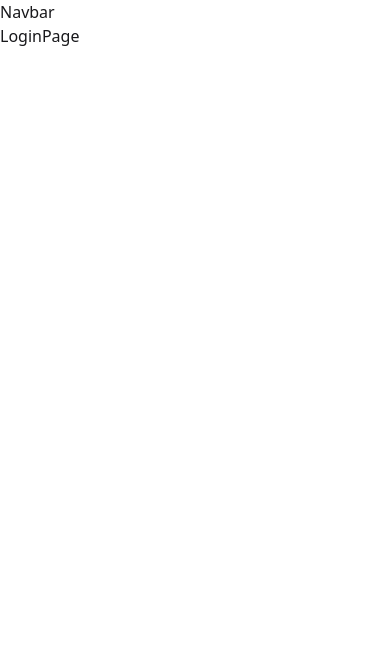
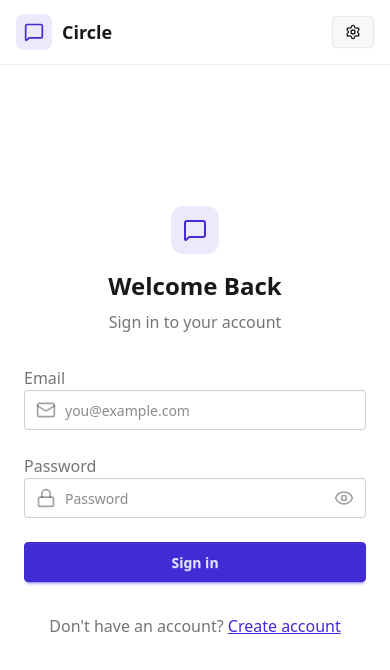
Before and after one commit to vedant-rmgd/Circle-real-time-chat-app-, a React app in the folder frontend/: page /login in a window 390 px wide. Shown: the top 670 px of the page. Built offline with nearby package versions, Linux system fonts and the light colour scheme; no server answers; the HTML template or start-up script is replaced by a standard one.

Commit message:
created a navbar, login page, logout functionallity and fixed some bugs related styling

```diff
--- a/frontend/src/App.jsx
+++ b/frontend/src/App.jsx
@@ -19,8 +19,6 @@
     useEffect(() => {
         dispatch(checkAuth());
     }, []);
-
-    console.log("Auth User in app.jsx : ", authUser);
 
     if (isCheckingAuth && !authUser) {
         return (
--- a/frontend/src/components/Navbar.jsx
+++ b/frontend/src/components/Navbar.jsx
@@ -1,8 +1,54 @@
-import React from 'react'
+import {Link} from "react-router-dom"
+import { LogOut, MessageSquare, Settings, User } from "lucide-react";
+import { useSelector, useDispatch } from "react-redux";
+import { logout } from "../features/authSlice.js";
 
 function Navbar() {
+  const authUser = useSelector((state) => state.auth.authUser);
+  const dispatch = useDispatch()
+
   return (
-    <div>Navbar</div>
+    <header className="bg-base-100 border-b border-base-300 fixed w-full top-0 z-40
+    backdrop-blur-lg">
+      <div className="container mx-auto px-4 h-16">
+        <div className="flex items-center justify-between h-full">
+
+          <div className="flex items-center gap-8">
+            <Link to="/" className="flex items-center gap-2.5 hover:opacity-80 transition-all">
+              <div className="size-9 rounded-lg bg-primary/10 flex items-center justify-center">
+                <MessageSquare className="w-5 h-5 text-primary" />
+              </div>
+              <h1 className="text-lg font-bold">Circle</h1>
+            </Link>
+          </div>
+
+          <div className="flex items-center gap-2">
+            <Link
+              to={"/settings"}
+              className={`btn btn-sm gap-2 transition-colors`}
+            >
+              <Settings className="w-4 h-4" />
+              <span className="hidden sm:inline">Settings</span>
+            </Link>
+
+            {authUser && (
+              <>
+                <Link to={"/profile"} className={`btn btn-sm gap-2`}>
+                  <User className="size-5" />
+                  <span className="hidden sm:inline">Profile</span>
+                </Link>
+
+                <button className="flex gap-2 items-center" onClick={() => dispatch(logout())}>
+                  <LogOut className="size-5" />
+                  <span className="hidden sm:inline">Logout</span>
+                </button>
+              </>
+            )}
+          </div>
+
+        </div>
+      </div>
+    </header>
   )
 }
 
--- a/frontend/src/pages/LoginPage.jsx
+++ b/frontend/src/pages/LoginPage.jsx
@@ -1,9 +1,137 @@
-import React from 'react'
+import { useState, useId } from "react";
+import { Link } from "react-router-dom";
+import { useDispatch, useSelector } from "react-redux";
+import toast from "react-hot-toast";
+import { login } from "../features/authSlice.js";
+import AuthImagePattern from "../components/AuthImagePattern";
+import { Eye, EyeOff, Loader2, Lock, Mail, MessageSquare } from "lucide-react";
 
 function LoginPage() {
-  return (
-    <div>LoginPage</div>
-  )
+    const [showPassword, setShowPassword] = useState(false);
+    const inputId1 = useId();
+    const inputId2 = useId();
+    const [formData, setFormData] = useState({
+        email: "",
+        password: "",
+    });
+    const isLoggingIn = useSelector((state) => state.auth.isLoggingIn);
+    const dispatch = useDispatch();
+
+    const validateForm = () => {
+      if (!formData.email.trim() ) return toast.error("Email is required")
+      if (!/\S+@\S+\.\S+/.test(formData.email)) return toast.error("Invalid email format");
+      if (!formData.password) return toast.error("Password is required");
+      if (formData.password.length < 6) return toast.error("Password must be at least 6 characters");
+
+      return true
+    };
+
+    const handleSubmit = (e) => {
+        e.preventDefault();
+        const success = validateForm()
+        if(success===true) dispatch(login(formData));
+    };
+
+    return (
+    <div className="h-screen grid lg:grid-cols-2">
+      {/* Left Side - Form */}
+      <div className="flex flex-col justify-center items-center p-6 sm:p-12">
+        <div className="w-full max-w-md space-y-8">
+          {/* Logo */}
+          <div className="text-center mb-8">
+            <div className="flex flex-col items-center gap-2 group">
+              <div
+                className="w-12 h-12 rounded-xl bg-primary/10 flex items-center justify-center group-hover:bg-primary/20
+              transition-colors"
+              >
+                <MessageSquare className="w-6 h-6 text-primary" />
+              </div>
+              <h1 className="text-2xl font-bold mt-2">Welcome Back</h1>
+              <p className="text-base-content/60">Sign in to your account</p>
+            </div>
+          </div>
+
+          {/* Form */}
+          <form onSubmit={handleSubmit} className="space-y-6">
+            <div className="form-control">
+              <label htmlFor={inputId1} className="label">
+                <span className="label-text font-medium">Email</span>
+              </label>
+              <div className="relative">
+                <div className="absolute inset-y-0 left-0 pl-3 flex items-center pointer-events-none z-10">
+                  <Mail className="h-5 w-5 text-base-content/40" />
+                </div>
+                <input
+                id={inputId1}
+                  type="email"
+                  className={`input input-bordered w-full pl-10`}
+                  placeholder="you@example.com"
+                  value={formData.email}
+                  onChange={(e) => setFormData({ ...formData, email: e.target.value })}
+                />
+              </div>
+            </div>
+
+            <div className="form-control">
+              <label htmlFor={inputId2} className="label">
+                <span className="label-text font-medium">Password</span>
+              </label>
+              <div className="relative">
+                <div className="absolute inset-y-0 left-0 pl-3 flex items-center pointer-events-none z-10">
+                  <Lock className="h-5 w-5 text-base-content/40" />
+                </div>
+                <input
+                id={inputId2}
+                  type={showPassword ? "text" : "password"}
+                  className={`input input-bordered w-full pl-10`}
+                  placeholder="Password"
+                  value={formData.password}
+                  onChange={(e) => setFormData({ ...formData, password: e.target.value })}
+                />
+                <button
+                  type="button"
+                  className="absolute inset-y-0 right-0 pr-3 flex items-center"
+                  onClick={() => setShowPassword(!showPassword)}
+                >
+                  {showPassword ? (
+                    <EyeOff className="h-5 w-5 text-base-content/40" />
+                  ) : (
+                    <Eye className="h-5 w-5 text-base-content/40" />
+                  )}
+                </button>
+              </div>
+            </div>
+
+            <button type="submit" className="btn btn-primary w-full" disabled={isLoggingIn}>
+              {isLoggingIn ? (
+                <>
+                  <Loader2 className="h-5 w-5 animate-spin" />
+                  Loading...
+                </>
+              ) : (
+                "Sign in"
+              )}
+            </button>
+          </form>
+
+          <div className="text-center">
+            <p className="text-base-content/60">
+              Don't have an account?{" "}
+              <Link to="/signup" className="link link-primary">
+                Create account
+              </Link>
+            </p>
+          </div>
+        </div>
+      </div>
+
+      {/* Right Side - Image/Pattern */}
+      <AuthImagePattern
+        title={"Welcome back!"}
+        subtitle={"Sign in to continue your conversations and catch up with your messages."}
+      />
+    </div>
+  );
 }
 
-export default LoginPage
+export default LoginPage;
--- a/frontend/src/pages/SignupPage.jsx
+++ b/frontend/src/pages/SignupPage.jsx
@@ -1,6 +1,4 @@
 import { useState, useId } from "react";
-import { Link } from "react-router-dom";
-import { useDispatch, useSelector } from "react-redux";
 import {
     Eye,
     EyeOff,
@@ -10,10 +8,12 @@
     MessageSquare,
     User,
 } from "lucide-react";
+import { Link } from "react-router-dom";
+import { useDispatch, useSelector } from "react-redux";
+
 import AuthImagePattern from "../components/AuthImagePattern";
 import toast from "react-hot-toast";
 import { signup } from "../features/authSlice.js";
-import { useNavigate } from "react-router-dom";
 
 function SignupPage() {
     const [showPassword, setShowPassword] = useState(false);
@@ -25,28 +25,28 @@
         email: "",
         password: "",
     });
-    const isSigningUp = useSelector((state) => state.isSigningUp);
+    const isSigningUp = useSelector((state) => state.auth.isSigningUp);
     const dispatch = useDispatch();
-    // const navigate = useNavigate()
 
     const validateForm = () => {
-      if (!formData.fullName.trim() ) return toast.error("Full Name is required")
-      if (!formData.email.trim() ) return toast.error("Email is required")
-      if (!/\S+@\S+\.\S+/.test(formData.email)) return toast.error("Invalid email format");
-      if (!formData.password) return toast.error("Password is required");
-      if (formData.password.length < 6) return toast.error("Password must be at least 6 characters");
+        if (!formData.fullName.trim())
+            return toast.error("Full Name is required");
+        if (!formData.email.trim()) return toast.error("Email is required");
+        if (!/\S+@\S+\.\S+/.test(formData.email))
+            return toast.error("Invalid email format");
+        if (!formData.password) return toast.error("Password is required");
+        if (formData.password.length < 6)
+            return toast.error("Password must be at least 6 characters");
 
-      return true
+        return true;
     };
 
     const handleSubmit = (e) => {
         e.preventDefault();
 
-        const success = validateForm()
+        const success = validateForm();
 
-        if (success===true) dispatch(signup(formData))
-
-        // navigate("/")
+        if (success === true) dispatch(signup(formData));
     };
 
     return (
@@ -81,7 +81,7 @@
                                 </span>
                             </label>
                             <div className="relative">
-                                <div className="absolute inset-y-0 left-0 pl-3 flex items-center pointer-events-none">
+                                <div className="absolute inset-y-0 left-0 pl-3 flex items-center pointer-events-none z-10">
                                     <User className="size-5 text-base-content/40" />
                                 </div>
                                 <input
@@ -107,7 +107,7 @@
                                 </span>
                             </label>
                             <div className="relative">
-                                <div className="absolute inset-y-0 left-0 pl-3 flex items-center pointer-events-none">
+                                <div className="absolute inset-y-0 left-0 pl-3 flex items-center pointer-events-none z-10">
                                     <Mail className="size-5 text-base-content/40" />
                                 </div>
                                 <input
@@ -133,7 +133,7 @@
                                 </span>
                             </label>
                             <div className="relative">
-                                <div className="absolute inset-y-0 left-0 pl-3 flex items-center pointer-events-none">
+                                <div className="absolute inset-y-0 left-0 pl-3 flex items-center pointer-events-none z-10">
                                     <Lock className="size-5 text-base-content/40" />
                                 </div>
                                 <input
```
Also changed, not shown: frontend/src/features/authSlice.js (+26 -2 lines).
